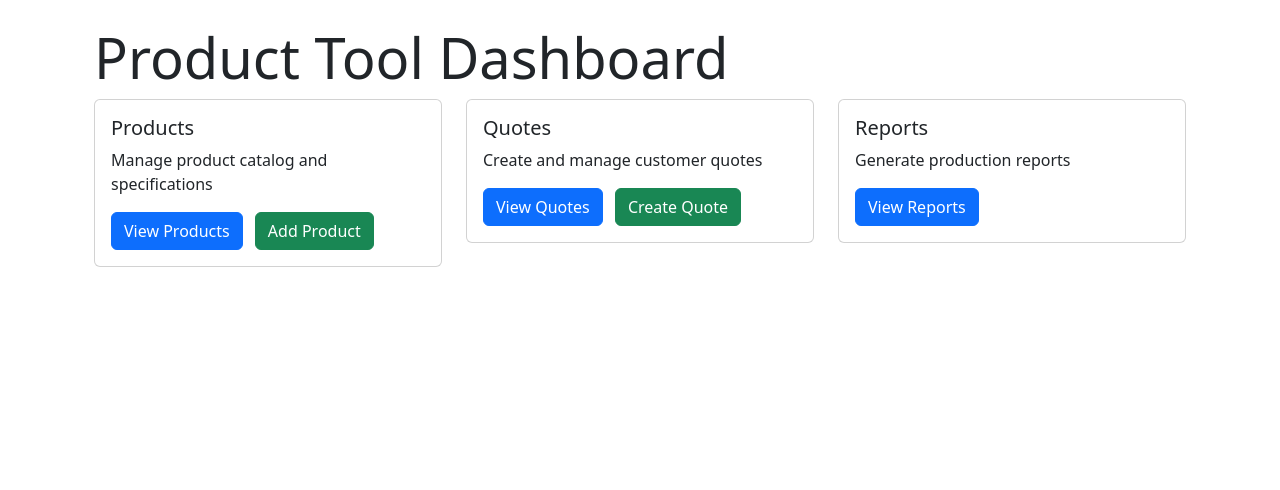
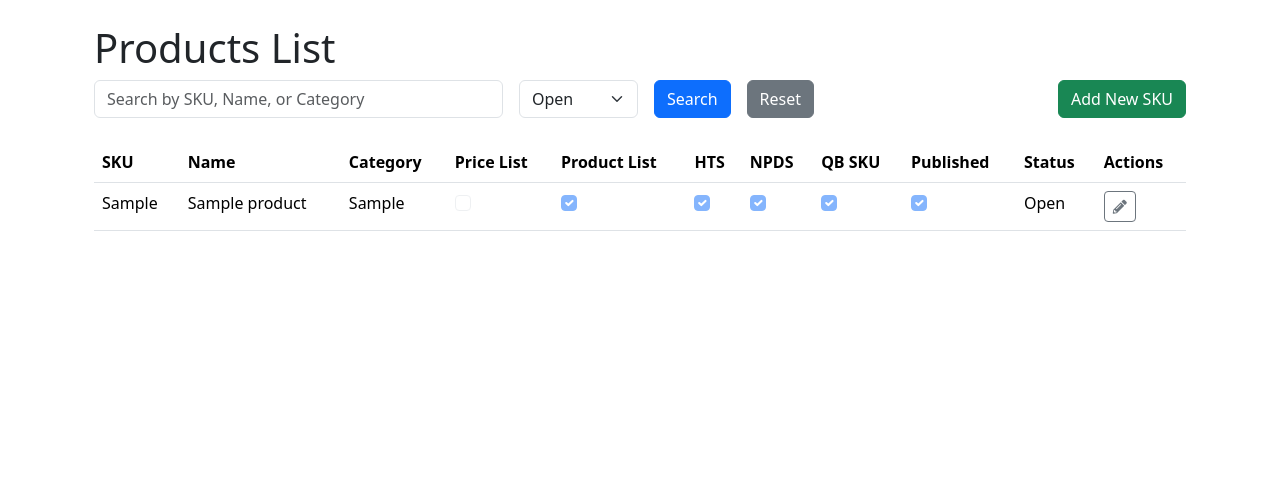
Before and after one commit to alexkharrod/django_ptool, a Django app: page /products/ in a window 1280 px wide. Shown: the part 56-546 px from the top of the page. Run offline with Django 4.2, Linux system fonts and the light colour scheme; tables that the repository leaves empty hold one stand-in row (values such as "Sample post"); some libraries are stand-ins or nearby versions.

Commit message:
added search and filter to procuts

```diff
--- /dev/null
+++ b/products/templates/products.html
@@ -0,0 +1,122 @@
+{% extends "base.html" %}
+{% block title %}Products{% endblock %}
+
+{% block content %}
+<div class="container-fluid mt-4">
+    <h1>Products List</h1>
+
+    <!-- Search and Filter Section -->
+    <div class="row mb-4">
+        <div class="col-md-8">
+            <form method="get" class="d-flex gap-3">
+                <div class="flex-grow-1">
+                    <input type="text"
+                           name="search"
+                           class="form-control"
+                           placeholder="Search by SKU, Name, or Category"
+                           value="{{ request.GET.search }}">
+                </div>
+                <div class="w-auto">
+                    <select name="status" class="form-select">
+                        <option value="Open" {% if request.GET.status == 'Open' or not request.GET.status %}selected{% endif %}>Open</option>
+                        <option value="Added" {% if request.GET.status == 'Added' %}selected{% endif %}>Added</option>
+                        <option value="Canceled" {% if request.GET.status == 'Canceled' %}selected{% endif %}>Canceled</option>
+                    </select>
+                </div>
+                <button type="submit" class="btn btn-primary">Search</button>
+                <a href="{% url 'products' %}" class="btn btn-secondary">Reset</a>
+            </form>
+        </div>
+        <div class="col-md-4 text-end">
+            <a href="{% url 'add_product' %}" class="btn btn-success">Add New SKU</a>
+        </div>
+    </div>
+<table class="table">
+    <thead>
+        <tr>
+            <th scope="col">SKU</th>
+            <th scope="col">Name</th>
+            <th scope="col">Category</th>
+            <th scope="col">Price List</th>
+            <th scope="col">Product List</th>
+            <th scope="col">HTS</th>
+            <th scope="col">NPDS</th>
+            <th scope="col">QB SKU</th>
+            <th scope="col">Published</th>
+            <th scope="col">Status</th>
+            <th scope="col">Actions</th>
+        </tr>
+    </thead>
+    <tbody>
+        {% for product in products %}
+        <tr>
+            <td>{{ product.sku }}</td>
+            <td>{{ product.name }}</td>
+            <td>{{ product.category }}</td>
+            <td>
+                <div class="form-check">
+                    <input type="checkbox"
+                           class="form-check-input"
+                           id="price_list_{{ product.id }}"
+                           {% if product.price_list %}checked{% endif %}
+                           disabled>
+                </div>
+            </td>
+            <td>
+                <div class="form-check">
+                    <input type="checkbox"
+                           class="form-check-input"
+                           id="product_list_{{ product.id }}"
+                           {% if product.product_list %}checked{% endif %}
+                           disabled>
+                </div>
+            </td>
+            <td>
+                <div class="form-check">
+                    <input type="checkbox"
+                           class="form-check-input"
+                           id="hts_list_{{ product.id }}"
+                           {% if product.hts_list %}checked{% endif %}
+                           disabled>
+                </div>
+            </td>
+            <td>
+                <div class="form-check">
+                    <input type="checkbox"
+                           class="form-check-input"
+                           id="npds_done_{{ product.id }}"
+                           {% if product.npds_done %}checked{% endif %}
+                           disabled>
+                </div>
+            </td>
+            <td>
+                <div class="form-check">
+                    <input type="checkbox"
+                           class="form-check-input"
+                           id="qb_added_{{ product.id }}"
+                           {% if product.qb_added %}checked{% endif %}
+                           disabled>
+                </div>
+            </td>
+            <td>
+                <div class="form-check">
+                    <input type="checkbox"
+                           class="form-check-input"
+                           id="published_{{ product.id }}"
+                           {% if product.published %}checked{% endif %}
+                           disabled>
+                </div>
+            </td>
+            <td>{{ product.status }}</td>
+            <td>
+                <a href="{% url 'edit_product' product.id %}" class="btn btn-sm btn-outline-secondary">
+                    <i class="fas fa-pencil-alt"></i>
+                </a>
+            </td>
+        </tr>
+
+        {% endfor %}
+    </tbody>
+</table>
+
+{% endblock %}
--- a/products/urls.py
+++ b/products/urls.py
@@ -4,6 +4,7 @@ from . import views
 
 # urls for product app
 urlpatterns = [
-    path("", views.home, name="home"),
+    path("", views.products, name="products"),
     path("add_product/", views.add_product, name="add_product"),
+    path("edit/<int:pk>/", views.edit_product, name="edit_product"),
 ]
--- a/products/views.py
+++ b/products/views.py
@@ -1,6 +1,9 @@
-from django.shortcuts import redirect, render
+from django.core.paginator import Paginator
+from django.db.models import Q
+from django.shortcuts import get_object_or_404, redirect, render
 
 from .forms import CreateProductForm
+from .models import Product
 
 # Create your views here.
 
@@ -10,14 +13,57 @@ def home(request):
     return render(request, "index.html")
 
 
+def edit_product(request, pk):
+    product = get_object_or_404(Product, pk=pk)
+    if request.method == "POST":
+        form = CreateProductForm(request.POST, instance=product)
+        if form.is_valid():
+            form.save()
+            return redirect("products")
+    else:
+        form = CreateProductForm(instance=product)
+    return render(request, "edit_product.html", {"form": form, "product": product})
+
+
+def products(request):
+    # Get the search query and status filter from GET parameters
+    search_query = request.GET.get("search", "")
+    status_filter = request.GET.get("status", "Open")  # Default to 'Open'
+
+    # Start with all products
+    queryset = Product.objects.all()
+
+    # Apply status filter
+    if status_filter:
+        queryset = queryset.filter(status=status_filter)
+
+    # Apply search if there is a search query
+    if search_query:
+        queryset = queryset.filter(
+            Q(sku__icontains=search_query)
+            | Q(name__icontains=search_query)
+            | Q(category__icontains=search_query)
+        )
+
+    # Order by SKU or any other field you prefer
+    queryset = queryset.order_by("sku")
+
+    context = {
+        "products": queryset,
+        "search_query": search_query,
+        "status_filter": status_filter,
+    }
+
+    return render(request, "products.html", context)
+
+
 def add_product(request):
-
     if request.method == "POST":
         form = CreateProductForm(request.POST)
         if form.is_valid():
             print(form.cleaned_data)
             form.save()
-            return redirect("home")
+            return redirect("products")
 
     else:
         form = CreateProductForm()
--- a/templates/base.html
+++ b/templates/base.html
@@ -8,6 +8,7 @@
     <link rel="stylesheet" href="{% static 'styles.css' %}">
     <link rel="stylesheet" href="https://cdn.jsdelivr.net/npm/bootstrap@5.3.2/dist/css/bootstrap.min.css">
     <link rel="stylesheet" href="https://cdn.jsdelivr.net/npm/bootstrap-icons@1.11.3/font/bootstrap-icons.min.css">
+    <link rel="stylesheet" href="https://cdnjs.cloudflare.com/ajax/libs/font-awesome/5.15.4/css/all.min.css">
 </head>
 <!-- Dont forget to add CSRF tokens and login logout view access -->
 <body class="d-flex flex-column min-vh-100">
--- a/templates/index.html
+++ b/templates/index.html
@@ -9,8 +9,8 @@
                 <div class="card-body">
                     <h5 class="card-title">Products</h5>
                     <p class="card-text">Manage product catalog and specifications</p>
-                    <a href="#" class="btn btn-primary me-2">View Products</a>
-                    <a href="{%url 'add_product' %}" class="btn btn-success">Add Product</a>
+                    <a href="{% url 'products' %}" class="btn btn-primary me-2">View Products</a>
+                    <a href="{% url 'add_product' %}" class="btn btn-success">Add Product</a>
                 </div>
             </div>
         </div>
```
Also changed, not shown: products/templates/edit_product.html (added, +155 -0 lines).
